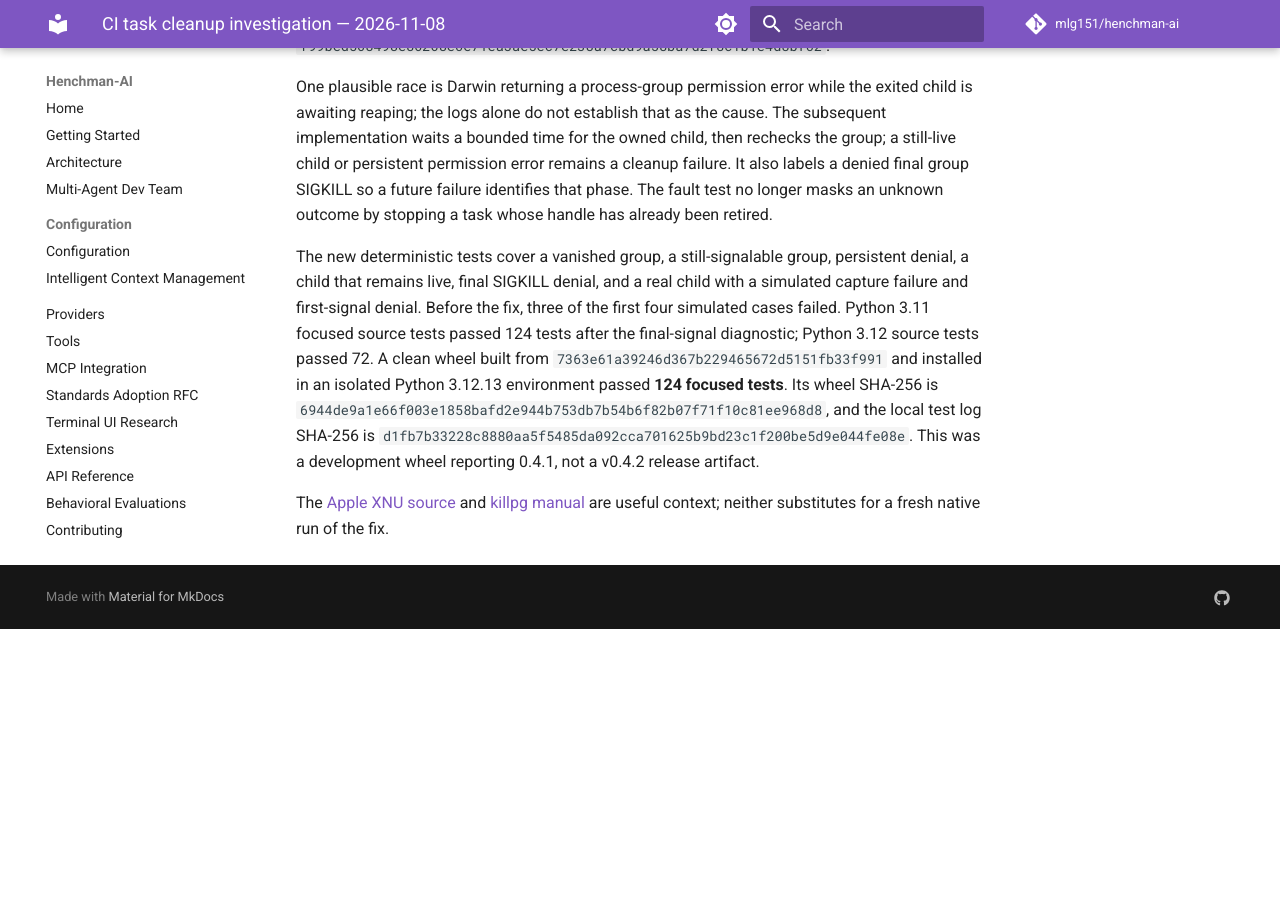
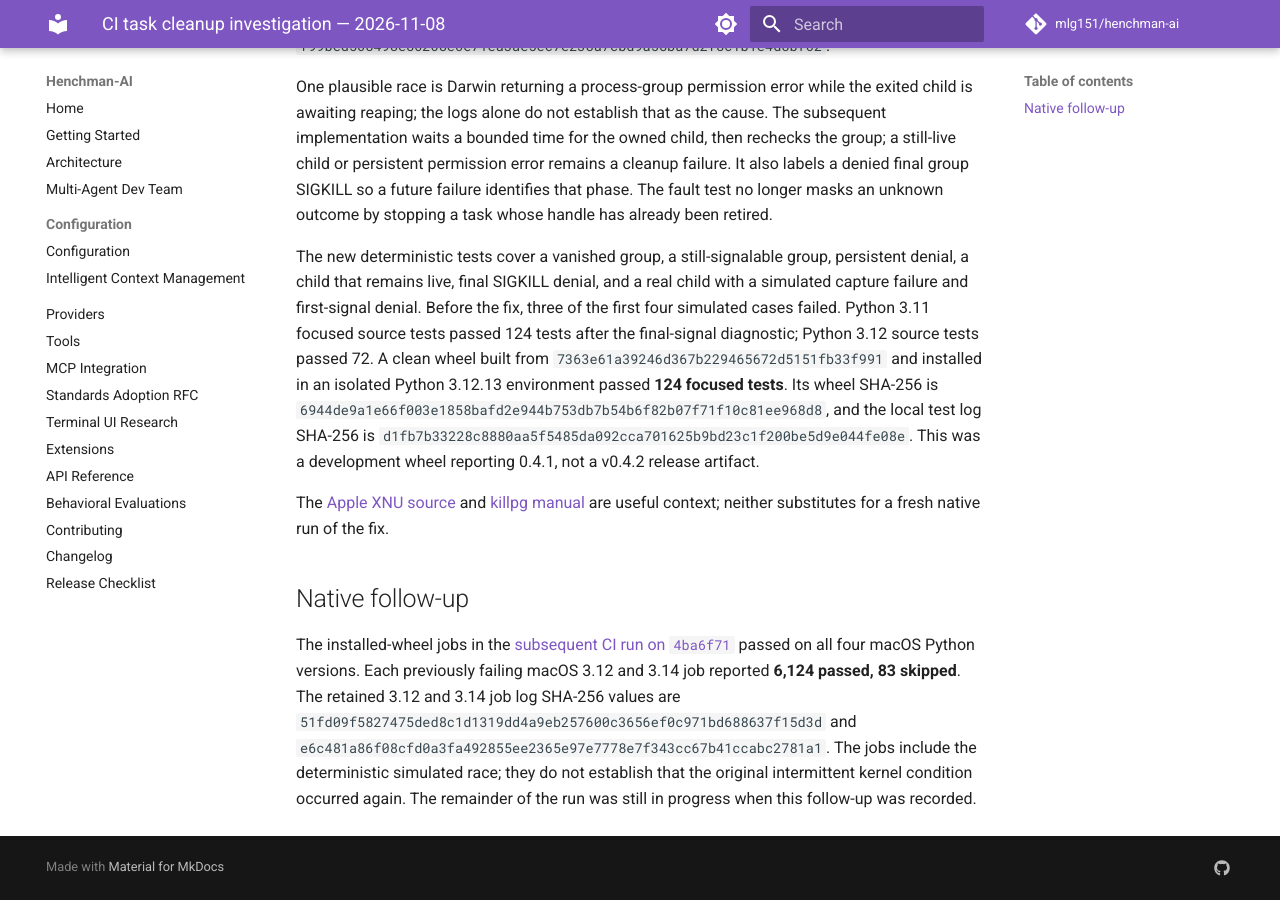
Before and after one commit to mlg151/henchman-ai, an MkDocs documentation site: the page built from docs/evaluations/2026-11-08-ci-bbd0ece-investigation.md, in a window 1280 px wide and 900 px high, scrolled down 614 px. Built offline with MkDocs 1.6.1 and Material for MkDocs 9.7.7, drawn with Linux system fonts in a browser that asks for light colours; comment, search, counter and statistics services are not loaded; before the commit the page ends 1243 px from its top, so only the background shows below that.

Commit message:
Record passing macOS cleanup follow-up

```diff
--- a/docs/evaluations/2026-11-08-ci-bbd0ece-investigation.md
+++ b/docs/evaluations/2026-11-08-ci-bbd0ece-investigation.md
@@ -49,3 +49,15 @@
 The [Apple XNU source](https://github.com/apple-oss-distributions/xnu/blob/main/bsd/kern/kern_sig.c)
 and [killpg manual](https://developer.apple.com/library/archive/documentation/System/Conceptual/ManPages_iPhoneOS/man2/killpg.2.html)
 are useful context; neither substitutes for a fresh native run of the fix.
+
+## Native follow-up
+
+The installed-wheel jobs in the [subsequent CI run on `4ba6f71`](https://github.com/mlg151/henchman-ai/actions/runs/42504651298)
+passed on all four macOS Python versions. Each previously failing macOS 3.12 and
+3.14 job reported **6,124 passed, 83 skipped**. The retained 3.12 and 3.14 job
+log SHA-256 values are
+`51fd09f5827475ded8c1d1319dd4a9eb257600c3656ef0c971bd688637f15d3d` and
+`e6c481a86f08cfd0a3fa492855ee2365e97e7778e7f343cc67b41ccabc2781a1`.
+The jobs include the deterministic simulated race; they do not establish that
+the original intermittent kernel condition occurred again. The remainder of
+the run was still in progress when this follow-up was recorded.
```
